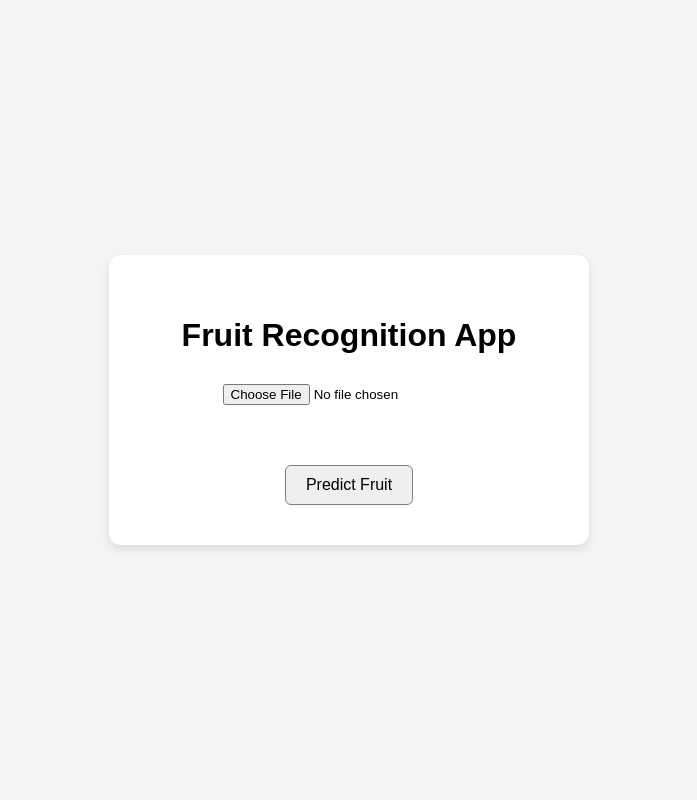
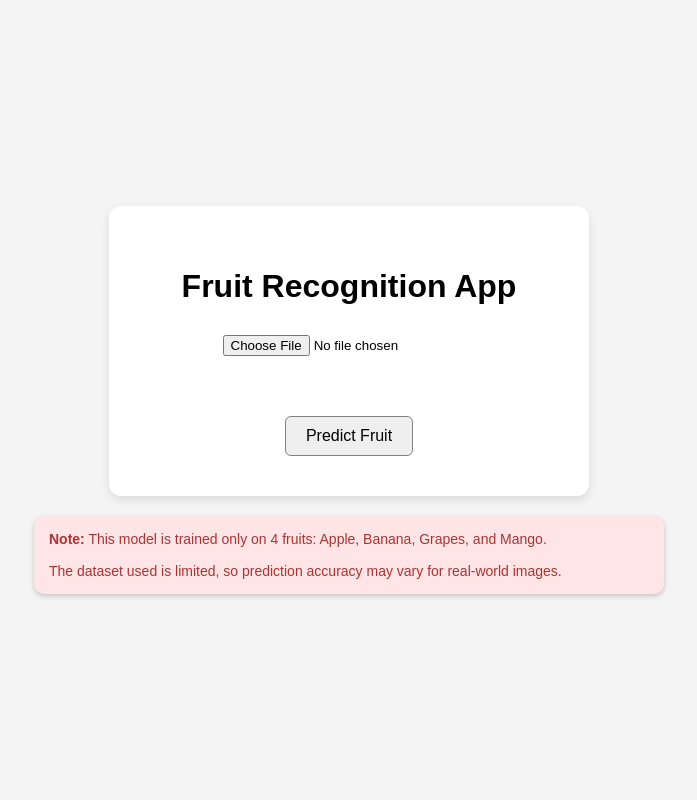
Before and after one commit to Kamal-Bhagchandani/fruit-recognition-app, a Flask app: page / in a window 1280 px wide. Shown: the whole page, without its empty margins (291-988 px from the left). Run offline with Flask 3, Linux system fonts and the light colour scheme.

Commit message:
Enhance UI layout with note and loading feedback

```diff
--- a/app/static/script.js
+++ b/app/static/script.js
@@ -1,6 +1,13 @@
 const imageInput = document.getElementById("fruit_image");
 
 const previewImage = document.getElementById("preview-image");
+
+const form = document.querySelector("form");
+
+form.addEventListener("submit", () => {
+    const button = document.querySelector("button");
+    button.innerText = "Predicting...";
+});
 
 imageInput.addEventListener("change", function(event) {
     const file = event.target.files[0];
--- a/app/static/style.css
+++ b/app/static/style.css
@@ -5,6 +5,7 @@ body {
     background-color: #f4f4f4;
 
     display: flex;
+    flex-direction: column;
     justify-content: center;
     align-items: center;
 
@@ -18,6 +19,22 @@ body {
     box-shadow: 0 4px 10px rgba(0, 0, 0, 0.1);
     text-align: center;
     width: 400px;
+    transition: 0.3s ease;
+}
+
+.container:hover {
+    transform: translateY(-3px);
+}
+
+.note-box {
+    width: 600px;
+    margin-top: 20px;
+    background-color: #ffe5e5;
+    color: #a33;
+    padding: 15px;
+    border-radius: 10px;
+    font-size: 14px;
+    box-shadow: 0 2px 5px rgba(0, 0, 0, 0.2);
 }
 
 h1 {
--- a/app/templates/index.html
+++ b/app/templates/index.html
@@ -36,6 +36,14 @@
 
     </div>
 
+    <div class="note-box">
+        <strong>Note:</strong>
+        This model is trained only on 4 fruits:
+        Apple, Banana, Grapes, and Mango.
+        <br><br>
+        The dataset used is limited, so prediction accuracy may vary for real-world images.
+    </div>
+
     <script src="{{ url_for('static', filename='script.js') }}"></script>
 </body>
 </html>
```
